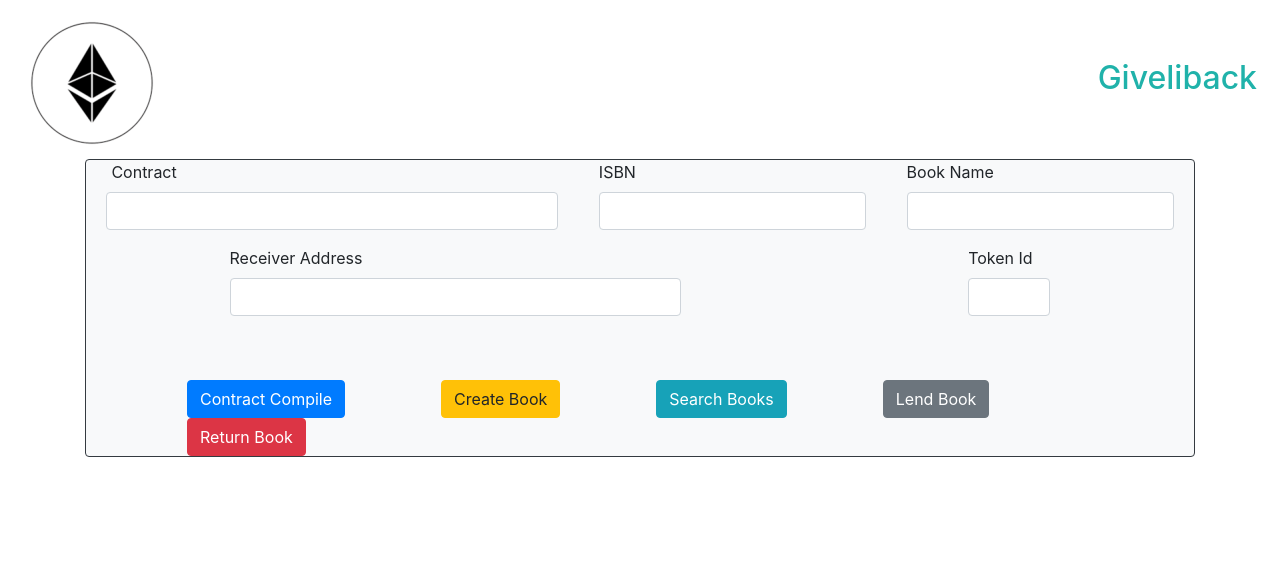
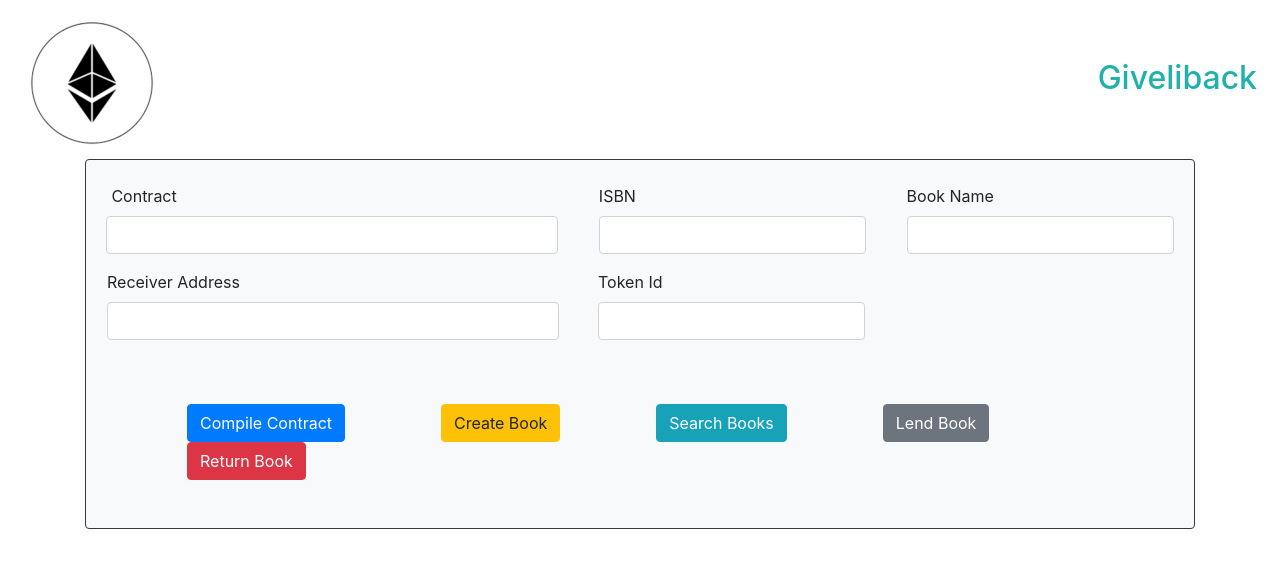
Before and after one commit to ibon-developments/giveliback, an Angular app: page /books in a window 1280 px wide. Shown: the top 568 px of the page. Built offline with nearby package versions, Linux system fonts and the light colour scheme.

Commit message:
add styles for show form fields

```diff
--- a/src/app/books/books.component.html
+++ b/src/app/books/books.component.html
@@ -5,7 +5,7 @@
     d-flex
     justify-content-around
     flex-row
-    border border-dark align-items-center bg-light rounded">
+    border border-dark align-items-center bg-light rounded pt-4 pb-5">
       <div class="col mx-1 pb-3 col-md-5 form-row">
         <label for="id" class="input-label col-3">Contract</label>
         <input type="text" class="form-control" id="contract" formControlName="contract">
@@ -13,31 +13,21 @@
       <div class="col mx-1 pb-3 col-md-3 form-row">
         <label for="isbn">ISBN</label>
         <input type="text" class="form-control" id="isbn" formControlName="isbn">
-        <div *ngIf="hasErrors('isbn')" class="form-error">
-          <p *ngIf="getError('isbn', 'required')">
-            Campo requerido
-          </p>
-        </div>
       </div>
       <div class="col mx-1 pb-3 col-md-3 form-row">
         <label for="bookName">Book Name</label>
         <input type="text" class="form-control" id="bookName" formControlName="bookName">
-        <div *ngIf="hasErrors('bookName')" class="form-error">
-          <p *ngIf="getError('bookName', 'required')">
-            Campo requerido
-          </p>
-        </div>
       </div>
-      <div class="col mx-3 pb-3 col-md-5 form-row">
+      <div class="col mr-auto ml-3 pb-3 col-md-5 form-row">
         <label for="receiverAddress">Receiver Address</label>
         <input type="text" class="form-control" id="receiverAddress" formControlName="receiverAddress">
       </div>
-      <div class="col mx-3 pb-3 col-md-1 form-row">
+      <div class="col mr-5 pb-3 col-md-3 form-row token-margin">
         <label for="tokenId">Token Id</label>
         <input type="text" class="form-control" id="tokenId" formControlName="tokenId">
       </div>
         <div class="col-auto mx-5 pt-5">
-        <button class="btn btn-primary col-auto mx-5" (click)="compileContract()">Contract Compile</button>
+        <button class="btn btn-primary col-auto mx-5" (click)="compileContract()">Compile Contract</button>
         <button class="btn btn-warning col-auto mx-5" (click)="createBook()">Create Book</button>
         <button class="btn btn-info col-auto mx-5" (click)="getBooksByOwner()">Search Books</button>
         <button class="btn btn-secondary col-auto mx-5" (click)="lendBook()">Lend Book</button>
```
Also changed, not shown: 1 other file (tests, documents, lock files or other folders).
